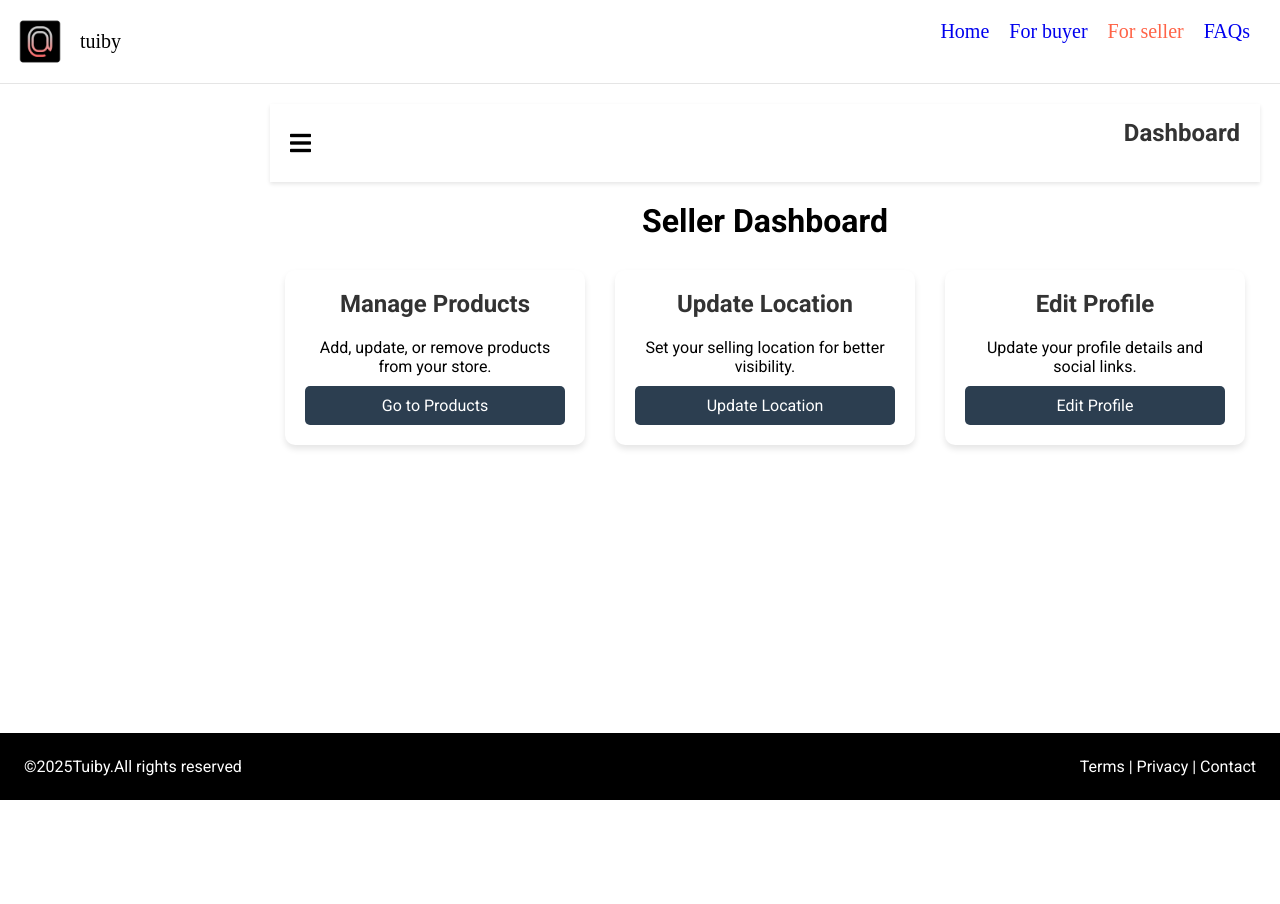
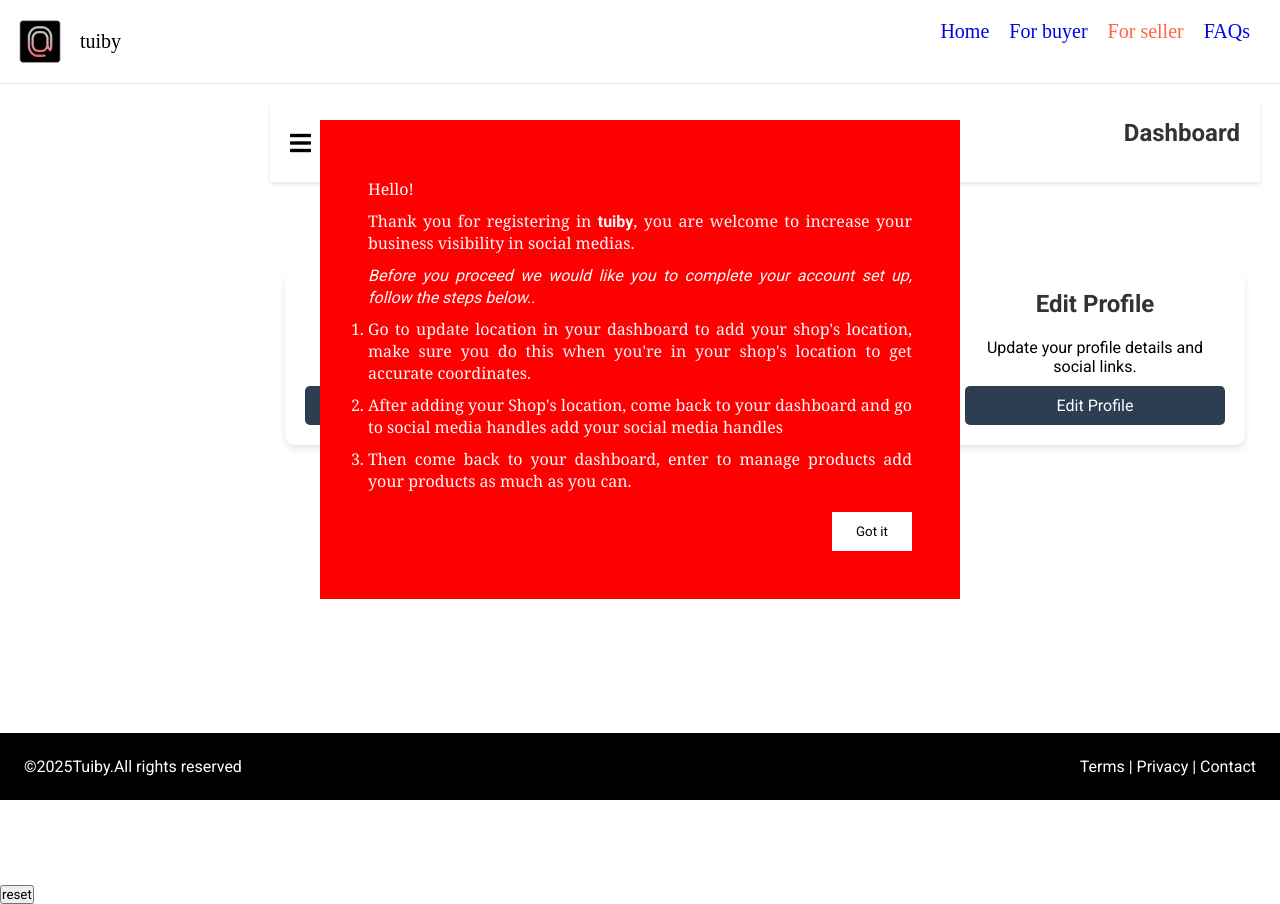
Before and after one commit to Michy010/tuiby, a Django app: page /seller/ in a window 1280 px wide. Before the commit the page ends 800 px from the top, so only its background shows below. Run offline with Django 4.2, Linux system fonts and the light colour scheme; some libraries are stand-ins or nearby versions.

Commit message:
Added instractions to seller after logins for the first time

```diff
--- a/accounts/models.py
+++ b/accounts/models.py
@@ -1,3 +1 @@
 from django.db import models
-
-# Create your models here.
--- a/main/static/main/styles.css
+++ b/main/static/main/styles.css
@@ -243,10 +243,11 @@
     text-decoration: none;
 }
 
-
+/* FOR SELLER PAGE STYLING */
 /* General Styles */
 .dashboard-container {
 display: flex;
+position: relative;
 height: 100vh;
 }
 
@@ -358,6 +359,40 @@
 
 .btn:hover {
 background-color: #34495e;
+}
+
+.popup-message {
+    max-width: 50%;
+    position: absolute;
+    top: 15%;
+    right: 25%;
+    margin: auto;
+    padding: 3rem;
+    background-color: rgba(255, 0, 0, 1);
+}
+.popup-message button {
+    padding: 12px;
+    width: 80px;
+    margin-top: 10px;
+    float: right;
+    cursor: pointer;
+    border: none;
+    background-color: rgba(255, 255, 255, 1);
+    color: #000;
+}
+.popup-message p, .popup-message ol li {
+    margin-block: 10px;
+    text-align: justify;
+    color: #f9f9f9;
+    font-family: 'Georgia';
+}
+.popup-message button:hover {
+    background-color: rgba(216, 195, 195, 0.8);
+    transform: scale(1.1);
+    transition: 0.3s background-color;
+}
+.hidden {
+    display: none;
 }
 
 /* GO TO PRODUCT PAGE */
@@ -516,7 +551,7 @@
     margin: 2rem;
 }
 
-.container {
+.edit-profile-container {
     background: white;
     padding: 20px;
     border-radius: 8px;
@@ -525,41 +560,22 @@
     text-align: center;
 }
 
-h2 {
+.edit-profile-h2 {
     color: #333;
     margin-bottom: 20px;
 }
 
-.profile-picture {
-    margin-bottom: 15px;
-}
-
-.profile-picture img {
-    width: 80px;
-    height: 80px;
-    border-radius: 50%;
-    object-fit: cover;
-    display: block;
-    margin: 0 auto 10px;
-    border: 2px solid #ddd;
-}
-
-.profile-picture input {
-    display: block;
-    margin: 0 auto;
-}
-
-.form-group {
+.edit-profile-form-group {
     margin-bottom: 15px;
     text-align: left;
 }
 
-label {
+.edit-profile-label {
     font-size: 14px;
     color: #555;
 }
 
-input {
+.edit-profile-input {
     width: 100%;
     padding: 10px;
     margin-top: 5px;
@@ -568,7 +584,7 @@
     background-color: #f9f9f9;
 }
 
-.btn {
+.edit-profile-btn {
     width: 100%;
     padding: 10px;
     border: none;
@@ -578,14 +594,22 @@
     margin-top: 10px;
 }
 
-.btn-save {
+.edit-profile-btn-save {
     background-color: #28a745;
     color: white;
 }
 
-.btn-save:hover {
+.edit-profile-btn-save:hover {
     background-color: #218838;
 }
+.message-success {
+    width: 100%;
+    margin-bottom: 5px;
+    background: rgba(0, 255, 0, 0.6);
+    color: #ffffff;
+    padding: 15px;
+}
+
 
 /* AUTHENTICATION PAGES */
 /* LOGIN */
@@ -595,7 +619,7 @@
     text-align: center;
     background: linear-gradient(to bottom, #87CEFA, #ffffff);
     padding: 40px;
-    border-radius: 15px;
+    /* border-radius: 15px; */
     box-shadow: 0px 4px 10px rgba(0, 0, 0, 0.1);
 }
 
@@ -688,7 +712,7 @@
     text-align: center;
     background: linear-gradient(to bottom, #87CEFA, #ffffff);
     padding: 40px;
-    border-radius: 15px;
+    /* border-radius: 15px; */
     box-shadow: 0px 4px 10px rgba(0, 0, 0, 0.1);
 }
 
--- a/main/templates/main/base.html
+++ b/main/templates/main/base.html
@@ -12,6 +12,7 @@
     <!-- Google Fonts -->
     <link href="https://fonts.googleapis.com/css2?family=Roboto:wght@400;500;700&display=swap" rel="stylesheet">
     <link href="https://cdnjs.cloudflare.com/ajax/libs/font-awesome/5.15.4/css/all.min.css" rel="stylesheet">
+    <link href="https://fonts.googleapis.com/css2?family=Lato:wght@400;500;700&display=swap" rel="stylesheet">
     <title>{% block title %}Documents{% endblock %}</title>
 </head>
 <body>
--- a/main/templates/main/for_buyer.html
+++ b/main/templates/main/for_buyer.html
@@ -25,7 +25,7 @@
                 </div>
 
                 <!-- Display distance -->
-                <p class="distance">📍 {{ seller.distance }} km away</p>
+                <p class="distance">📍 {{ seller.distance }} km away</p><br>
 
                 <div class="link-social">
                     <button onclick="copyText()">Copy</button>
--- a/main/templates/main/for_seller.html
+++ b/main/templates/main/for_seller.html
@@ -51,6 +51,25 @@
         </div>
     </div>
 
+    <div class="popup-message" id="popup">
+        <p class="greetings-paragraph">Hello! <b>{{ user.username }}</b></p>
+        <p>Thank you for registering in <b>tuiby</b>, you are welcome to
+             increase your business visibility in social medias.</p>
+        <p><em>Before you proceed we would like you to complete your account set up, follow the steps below..</em></p>
+        <ol>
+            <li>Go to update location in your dashboard to
+                 add your shop's location,
+                 make sure you do this when you're in your shop's location to get accurate coordinates.</li>
+            <li>After adding your Shop's location,
+                come back to your dashboard and
+                go to social media handles add your social media handles </li>
+            <li>Then come back to your dashboard,
+                enter to manage products add your products as much as you can.</li>
+        </ol>
+        <button id="close-popup">Got it</button>
+    </div>
+
+    <button id="reset">reset</button>
     <script>
         function toggleSidebar() {
             const sidebar = document.getElementById("sidebar");
@@ -64,4 +83,23 @@
             }
         }
     </script>
+    <script>
+        let Popup = document.getElementById('popup')
+        let ClosePopup = document.getElementById('close-popup')
+        let reset = document.getElementById('reset')
+
+        if(localStorage.getItem('PopupIsChecked')) {
+            Popup.classList.add('hidden')
+        } else {
+            Popup.classList.remove('hidden')
+        }
+        ClosePopup.addEventListener('click', function() {
+            Popup.classList.add('hidden')
+            localStorage.setItem('PopupIsChecked', 'true')
+        })
+        reset.addEventListener('click', function() {
+            localStorage.removeItem('PopupIsChecked');
+            location.reload();
+        })
+    </script>
 {% endblock %}
--- a/main/views.py
+++ b/main/views.py
@@ -68,7 +68,7 @@
                 user=request.user,
                 defaults={"latitude": latitude, "longitude": longitude}
             )
-            return redirect("dashboard")
+            return redirect('main:update-product')
 
     return render(request, "main/SellerLocation.html")
 
@@ -76,13 +76,12 @@
 @login_required
 def edit_profile(request):
     if request.method == "POST":
-        full_name = request.POST.get("full_name")
+        username = request.POST.get("username")
         email = request.POST.get("email")
         password = request.POST.get("password")
-        profile_pic = request.FILES.get("profile_pic")
 
         user = request.user
-        user.first_name, user.last_name = full_name.split(" ", 1) if " " in full_name else (full_name, "")
+        user.username = username
         user.email = email
 
         if password:
@@ -90,7 +89,7 @@
 
         user.save()
         messages.success(request, "Profile updated successfully!")
-        return redirect("edit_profile")
+        return redirect("main:edit-profile")
 
     return render(request, "main/Edit_profile.html")
 
@@ -100,22 +99,22 @@
 def electronics_product_list(request):
     user = request.user
     electronics_products = ProductInfo.objects.filter(user=user, product_category='Electronics')
-    return render (request, 'main/electronics.html', {'electronics_products':electronics_products})
+    return render (request, 'main/product_list.html', {'electronics_products':electronics_products})
 
 def fashion_product_list(request):
     user = request.user
     fashion_products = ProductInfo.objects.filter(user=user, product_category='Fashion')
-    return render (request, 'main/fashion.html', {'fashion_products':fashion_products})
+    return render (request, 'main/product_list.html', {'fashion_products':fashion_products})
 
 def furniture_product_list(request):
     user = request.user
     furniture_products = ProductInfo.objects.filter(user=user, product_category='Furniture')
-    return render (request, 'main/furniture.html', {'furniture_products':furniture_products})
+    return render (request, 'main/product_list.html', {'furniture_products':furniture_products})
 
 def kitchenware_product_list(request):
     user = request.user
     kitchenware_products = ProductInfo.objects.filter(user=user, product_category='Kitchenware')
-    return render (request, 'main/electronics.html', {'kitchenware_products':kitchenware_products})
+    return render (request, 'main/product_list.html', {'kitchenware_products':kitchenware_products})
 
 
 @login_required
--- a/tuiby/settings.py
+++ b/tuiby/settings.py
@@ -30,7 +30,6 @@
 DEBUG = True
 
 ALLOWED_HOSTS = []
-
 
 # Application definition
 
```
Also changed, not shown: accounts/forms.py (added, +16 -0 lines), accounts/views.py (+4 -3 lines), main/models.py (+4 -4 lines), main/templates/main/Edit_profile.html (+18 -31 lines), main/templates/main/GotoProduct.html (+10 -4 lines), main/templates/main/fashion.html (deleted, +0 -20 lines), main/templates/main/furniture.html (deleted, +0 -20 lines), main/templates/main/kitchenware.html (deleted, +0 -20 lines), main/utils.py (+16 -10 lines), accounts/migrations/__init__.py (deleted), db.sqlite3, main/migrations/0004_alter_productinfo_product_category.py (added), main/templates/main/product_list.html (renamed from main/templates/main/electronics.html).
